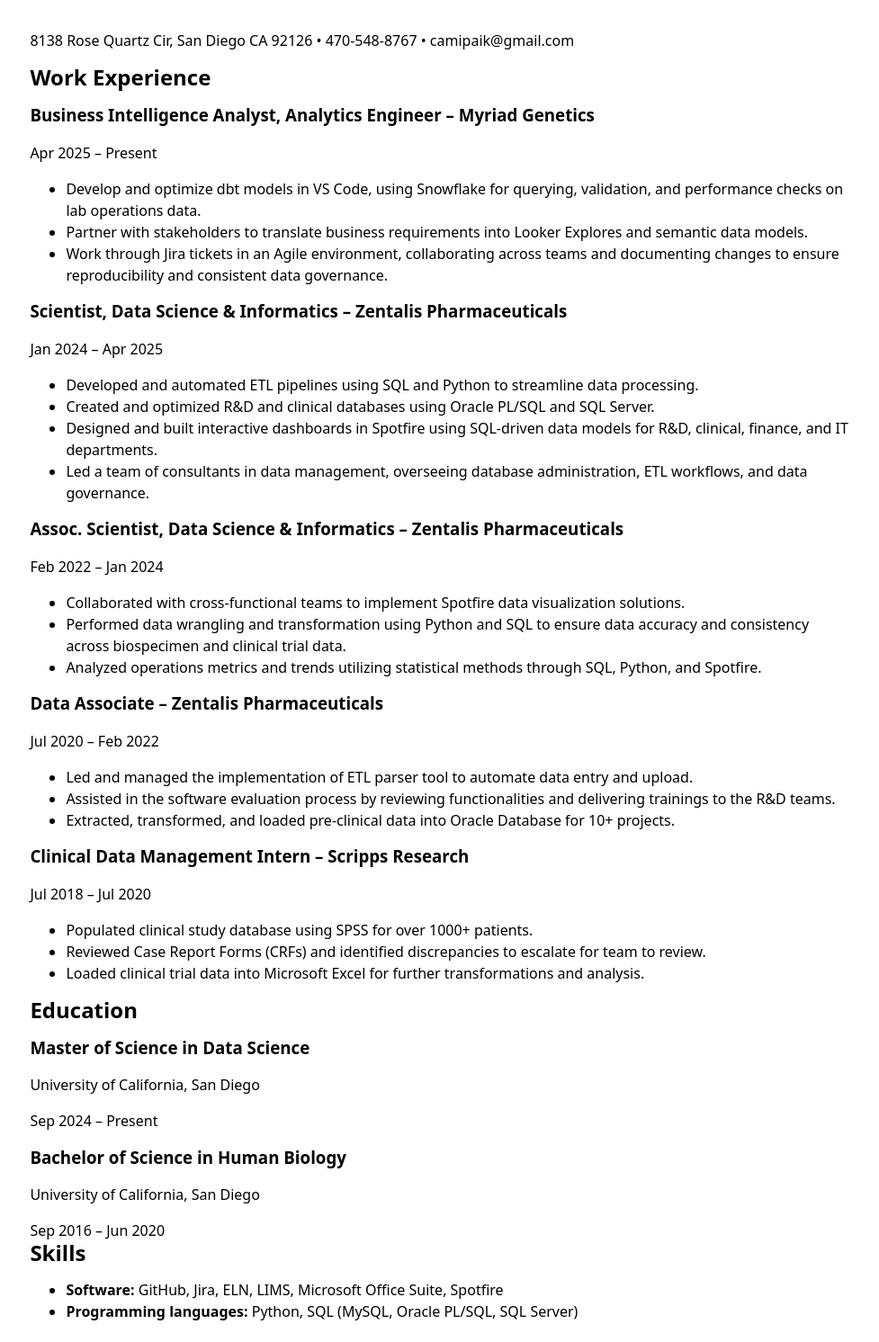
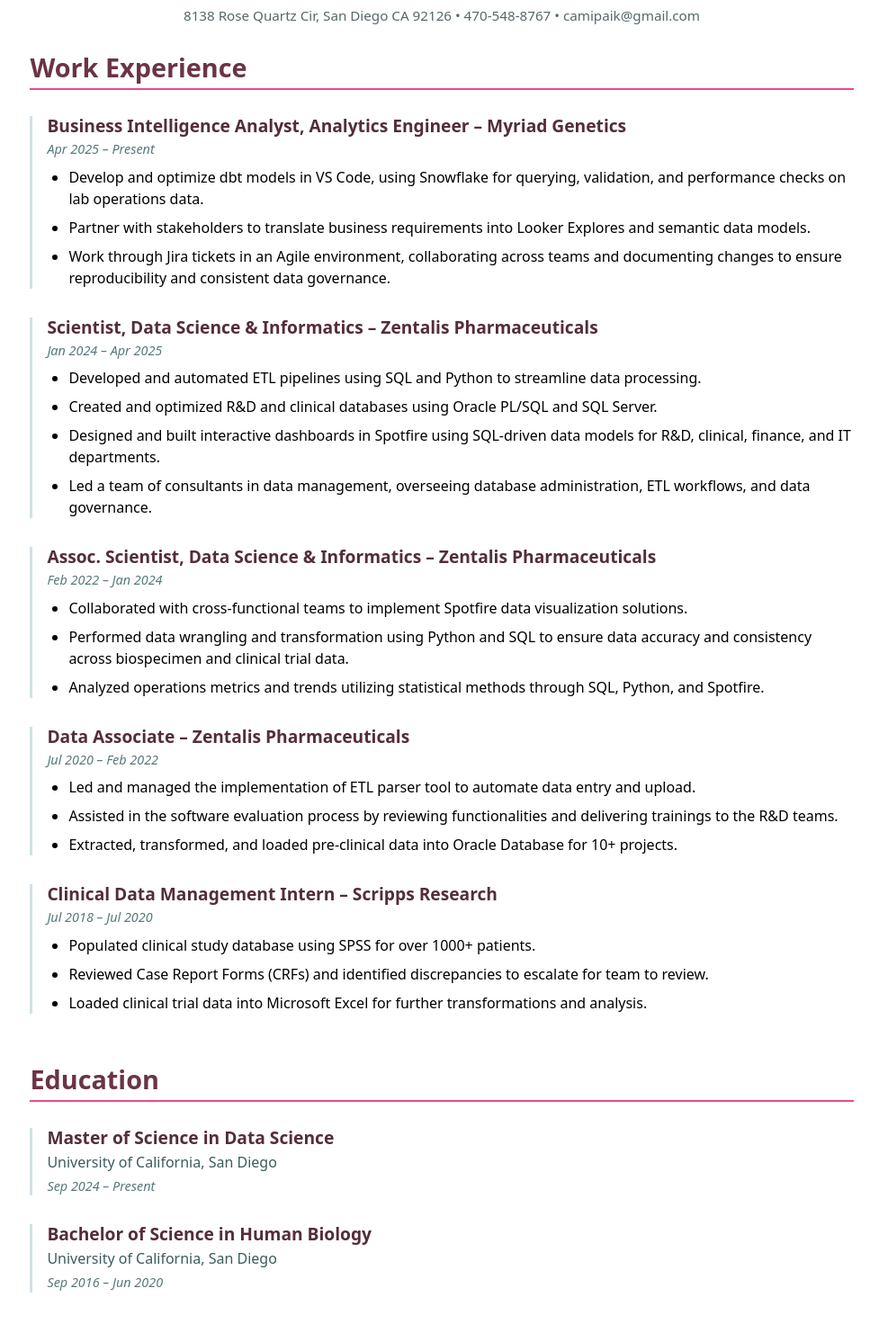
Before and after one commit to cmlpk/dsc209r-portfolio, a plain HTML site: page resume/index.html in a window 1280 px wide. Shown: the part 212-1704 px from the top of the page at 90% size, without its empty margins (149-1126 px from the left). Drawn offline with Linux system fonts and the light colour scheme.

Commit message:
Update style.css

```diff
--- a/style.css
+++ b/style.css
@@ -73,10 +73,86 @@
 
 h1 {
   font-size: 400%;
+  margin-bottom: 0.25em;
 }
 
 h2 {
   margin: 0;
+  font-size: 180%;
+  color: oklch(40% 20% 0);
+  border-bottom: 2px solid var(--color-accent);
+  padding-bottom: 0.25em;
+  margin-bottom: 1em;
+  margin-top: 2em;
+}
+
+
+body > p {
+  text-align: center;
+  color: oklch(50% 5% 200);
+  margin-bottom: 2em;
+  font-size: 95%;
+}
+
+section {
+  margin-bottom: 2.5em;
+}
+
+section:first-of-type h2 {
+  margin-top: 0;
+}
+
+article {
+  margin-bottom: 2em;
+  position: relative;
+  padding-left: 1em;
+  border-left: 3px solid oklch(90% 5% 200);
+}
+
+article:hover {
+  border-left-color: var(--color-accent);
+}
+
+article h3 {
+  font-size: 120%;
+  margin-bottom: 0.25em;
+  color: oklch(35% 15% 0);
+}
+
+article time {
+  display: block;
+  font-size: 90%;
+  color: oklch(55% 10% 200);
+  font-style: italic;
+  margin-bottom: 0.5em;
+}
+
+article p {
+  margin: 0.25em 0;
+  color: oklch(45% 10% 200);
+}
+
+article ul {
+  margin-top: 0.5em;
+  padding-left: 1.5em;
+}
+
+article ul li {
+  margin-bottom: 0.5em;
+}
+
+section:last-of-type ul {
+  list-style: none;
+  padding-left: 0;
+}
+
+section:last-of-type ul li {
+  padding: 0.5em 0;
+  border-bottom: 1px solid oklch(92% 3% 200);
+}
+
+section:last-of-type ul li:last-child {
+  border-bottom: none;
 }
 
 .projects {
@@ -88,4 +164,30 @@
 .projects article {
   display: flex;
   flex-direction: column;
+  border-left: none;
+  padding-left: 0;
 }
+
+@media print {
+  body {
+    margin: 0;
+    max-width: none;
+  }
+
+  nav {
+    display: none;
+  }
+
+  h1 {
+    font-size: 250%;
+  }
+
+  h2 {
+    font-size: 140%;
+    page-break-after: avoid;
+  }
+
+  article {
+    page-break-inside: avoid;
+  }
+}
```
